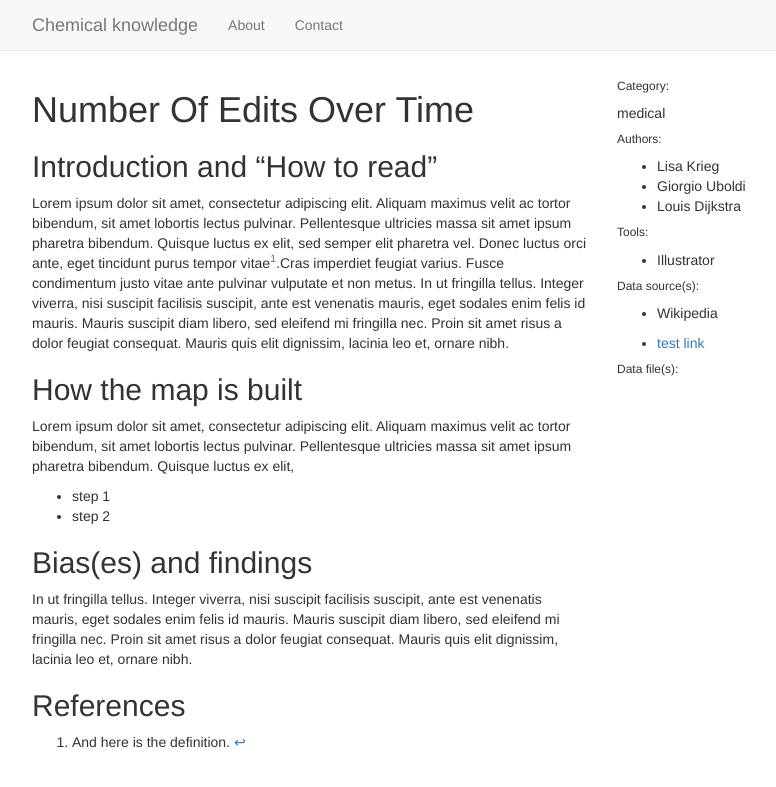
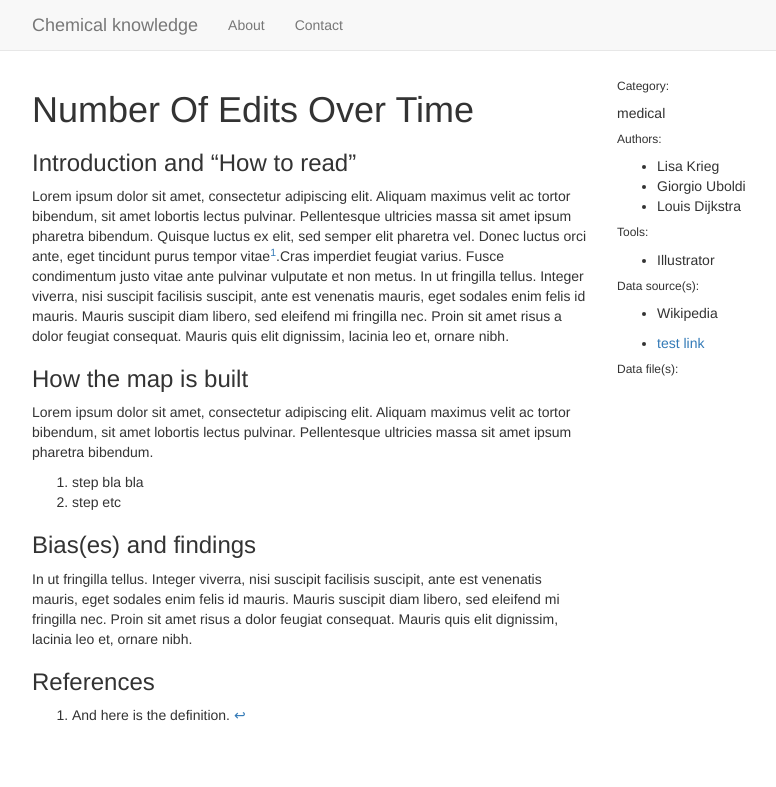
Before and after one commit to calibro/chemical-wiki, a Jekyll site: the page built from _explorations/number-of-edits-over-time.md, in a window 1280 px wide. Shown: the top 787 px of the page, without its empty margins (38-814 px from the left). Built offline with Jekyll 4.4.1, drawn with Linux system fonts in a browser that asks for light colours.

Commit message:
Updated number-of-edits-over-time.md

```diff
--- a/_explorations/number-of-edits-over-time.md
+++ b/_explorations/number-of-edits-over-time.md
@@ -12,24 +12,26 @@ datasources:
   - Wikipedia
   - '[test link](http://kramdown.gettalong.org)'
 ---
-## Introduction and “How to read”
+{::options auto_ids="false" /}
+
+### Introduction and “How to read”
 
 Lorem ipsum dolor sit amet, consectetur adipiscing elit. Aliquam maximus velit ac tortor bibendum, sit amet lobortis lectus pulvinar. Pellentesque ultricies massa sit amet ipsum pharetra bibendum. Quisque luctus ex elit, sed semper elit pharetra vel. Donec luctus orci ante, eget tincidunt purus tempor vitae[^1].Cras imperdiet feugiat varius. Fusce condimentum justo vitae ante pulvinar vulputate et non metus. In ut fringilla tellus. Integer viverra, nisi suscipit facilisis suscipit, ante est venenatis mauris, eget sodales enim felis id mauris. Mauris suscipit diam libero, sed eleifend mi fringilla nec. Proin sit amet risus a dolor feugiat consequat. Mauris quis elit dignissim, lacinia leo et, ornare nibh.
 {: .intro}
 
-## How the map is built
+### How the map is built
 
-Lorem ipsum dolor sit amet, consectetur adipiscing elit. Aliquam maximus velit ac tortor bibendum, sit amet lobortis lectus pulvinar. Pellentesque ultricies massa sit amet ipsum pharetra bibendum. Quisque luctus ex elit,
-- step 1
-- step 2
+Lorem ipsum dolor sit amet, consectetur adipiscing elit. Aliquam maximus velit ac tortor bibendum, sit amet lobortis lectus pulvinar. Pellentesque ultricies massa sit amet ipsum pharetra bibendum.
+1. step bla bla
+2. step etc
 {: .protocol}
 
-## Bias(es) and findings
+### Bias(es) and findings
 
 In ut fringilla tellus. Integer viverra, nisi suscipit facilisis suscipit, ante est venenatis mauris, eget sodales enim felis id mauris. Mauris suscipit diam libero, sed eleifend mi fringilla nec. Proin sit amet risus a dolor feugiat consequat. Mauris quis elit dignissim, lacinia leo et, ornare nibh.
 {: .findings}
 
-## References
+### References
 
 [^1]: And here is the definition.
 {: .references}
```
